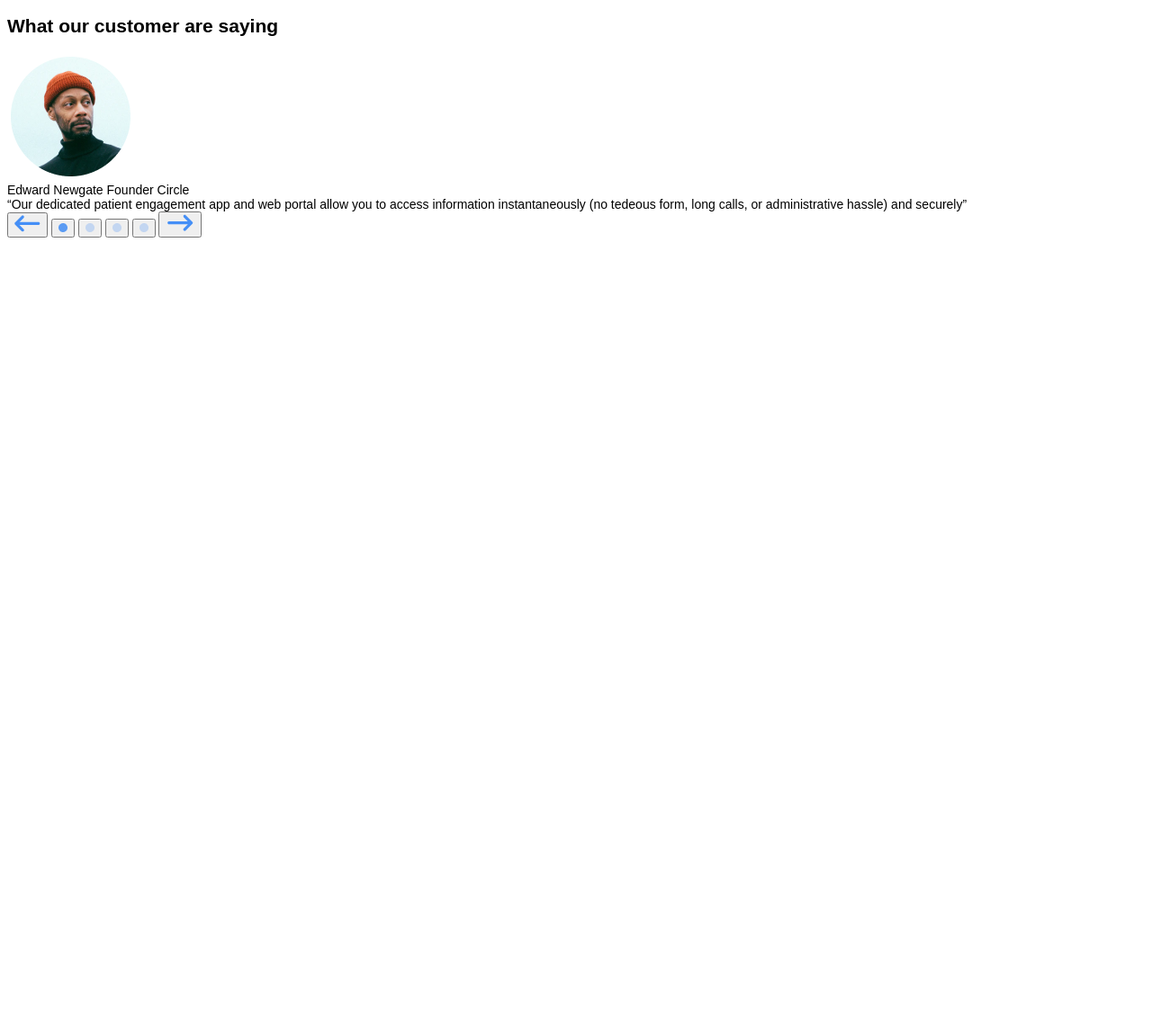
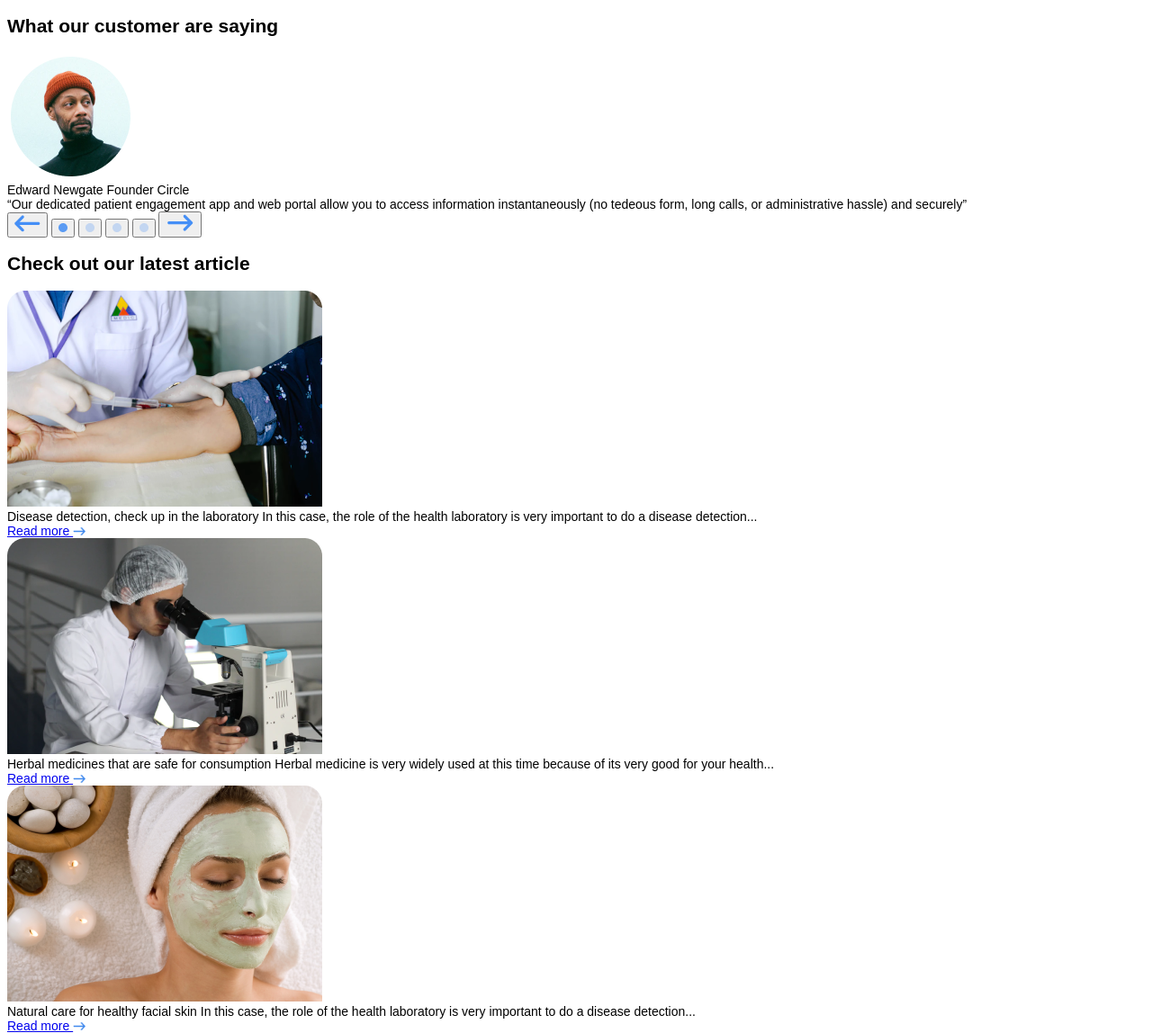
Before and after one commit to klizau/trafalgar, a website: page app/index.html in a window 1280 px wide. Shown: the part 3029-4177 px from the top of the page at 90% size. Before the commit the page ends 3293 px from the top, so only its background shows below. Drawn offline with nearby package versions, Linux system fonts and the light colour scheme; files that its build step writes are made by us from their sources.

Commit message:
add(html) section articles

```diff
--- a/app/index.html
+++ b/app/index.html
@@ -50,6 +50,7 @@
           />
         </div>
       </section>
+
       <section class="services">
         <div class="our-services">
           <h2 class="section-title">Our services</h2>
@@ -125,6 +126,7 @@
           <button class="button">Learn more</button>
         </div>
       </section>
+
       <section class="providers">
         <div class="providers_img">
           <img
@@ -145,6 +147,7 @@
           <button class="button">Learn more</button>
         </div>
       </section>
+
       <section class="Download">
         <div class="download_text"></div>
         <h2 class="section-title">Download our mobile apps</h2>
@@ -157,6 +160,7 @@
           <img src="./img/illustration/download.png" alt="download" />
         </div>
       </section>
+
       <section class="review review_card slider">
         <h2 class="section_title review_title">What our customer are saying</h2>
         <div class="review_message">
@@ -194,6 +198,84 @@
           </div>
         </div>
       </section>
+
+      <section class="articles">
+        <h2 class="section_title">Check out our latest article</h2>
+        <div class="articles__card-list">
+          <div class="card articles_card">
+            <img
+              src="./img/photos/desies-detection.png"
+              alt="desies-detection"
+            />
+            <div class="articles_card_text">
+              <span class="articles_card_title">
+                Disease detection, check up in the laboratory</span
+              >
+              <span class="articles_card_span"
+                >In this case, the role of the health laboratory is very
+                important to do a disease detection...</span
+              >
+            </div>
+            <a href="#"
+              >Read more
+              <img
+                src="./img/icon/Vector.png"
+                alt="Vector"
+                width="14"
+                height="9"
+            /></a>
+          </div>
+        </div>
+
+        <div class="articles__card-list">
+          <div class="card articles_card">
+            <img
+              src="./img/photos/herban-medicines.png"
+              alt="herban-medicines"
+            />
+            <div class="articles_card_text">
+              <span class="articles_card_title">
+                Herbal medicines that are safe for consumption</span
+              >
+              <span class="articles_card_span"
+                >Herbal medicine is very widely used at this time because of its
+                very good for your health...</span
+              >
+            </div>
+            <a href="#"
+              >Read more
+              <img
+                src="./img/icon/Vector.png"
+                alt="Vector"
+                width="14"
+                height="9"
+            /></a>
+          </div>
+        </div>
+
+        <div class="articles__card-list">
+          <div class="card articles_card">
+            <img src="./img/photos/natural-care.png" alt="natural-care" />
+            <div class="articles_card_text">
+              <span class="articles_card_title">
+                Natural care for healthy facial skin</span
+              >
+              <span class="articles_card_span"
+                >In this case, the role of the health laboratory is very
+                important to do a disease detection...</span
+              >
+            </div>
+            <a href="#"
+              >Read more
+              <img
+                src="./img/icon/Vector.png"
+                alt="Vector"
+                width="14"
+                height="9"
+            /></a>
+          </div>
+        </div>
+      </section>
     </main>
     <script src="js/common.min.js"></script>
   </body>
```
Also changed, not shown: app/img/icon/Vector.png (added).
